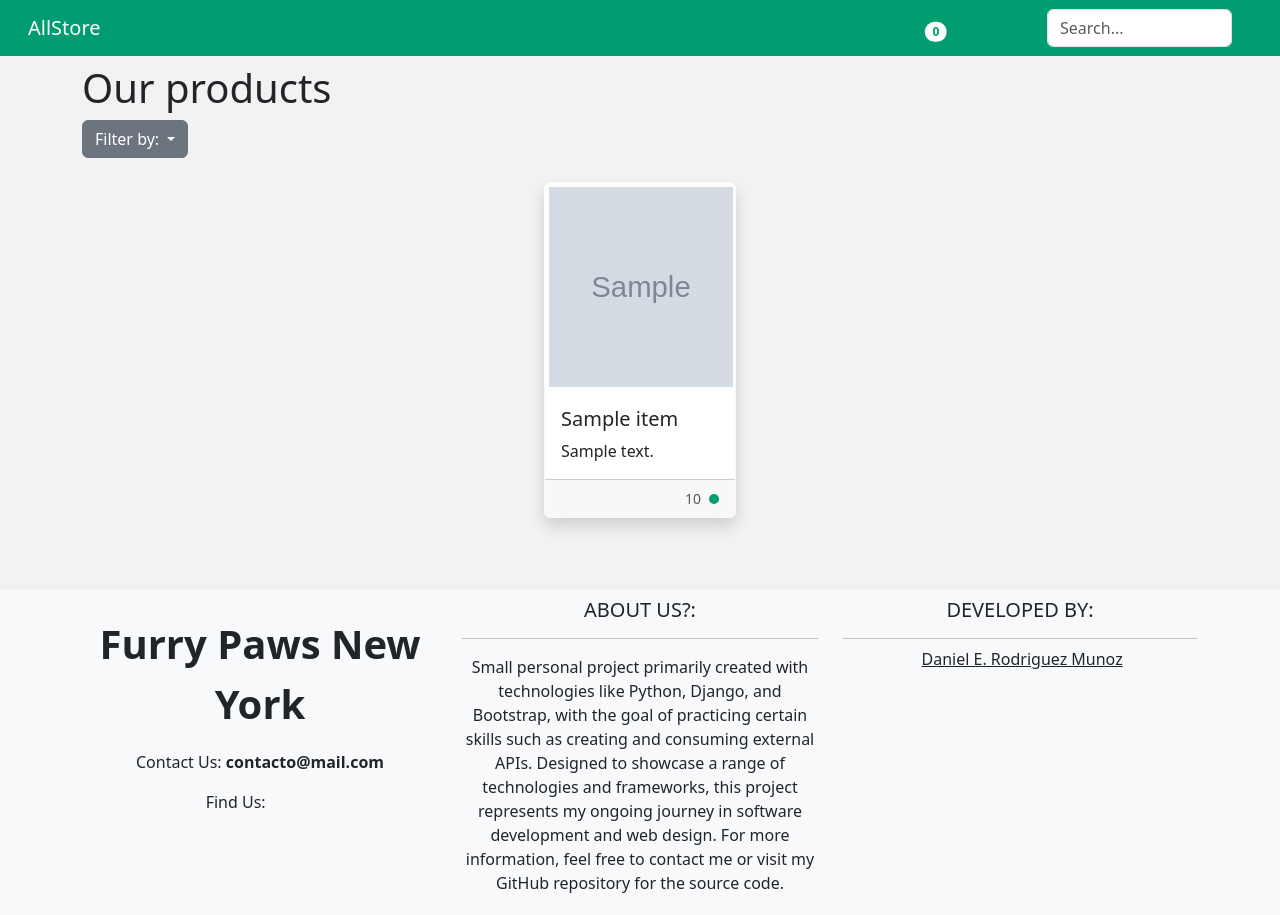
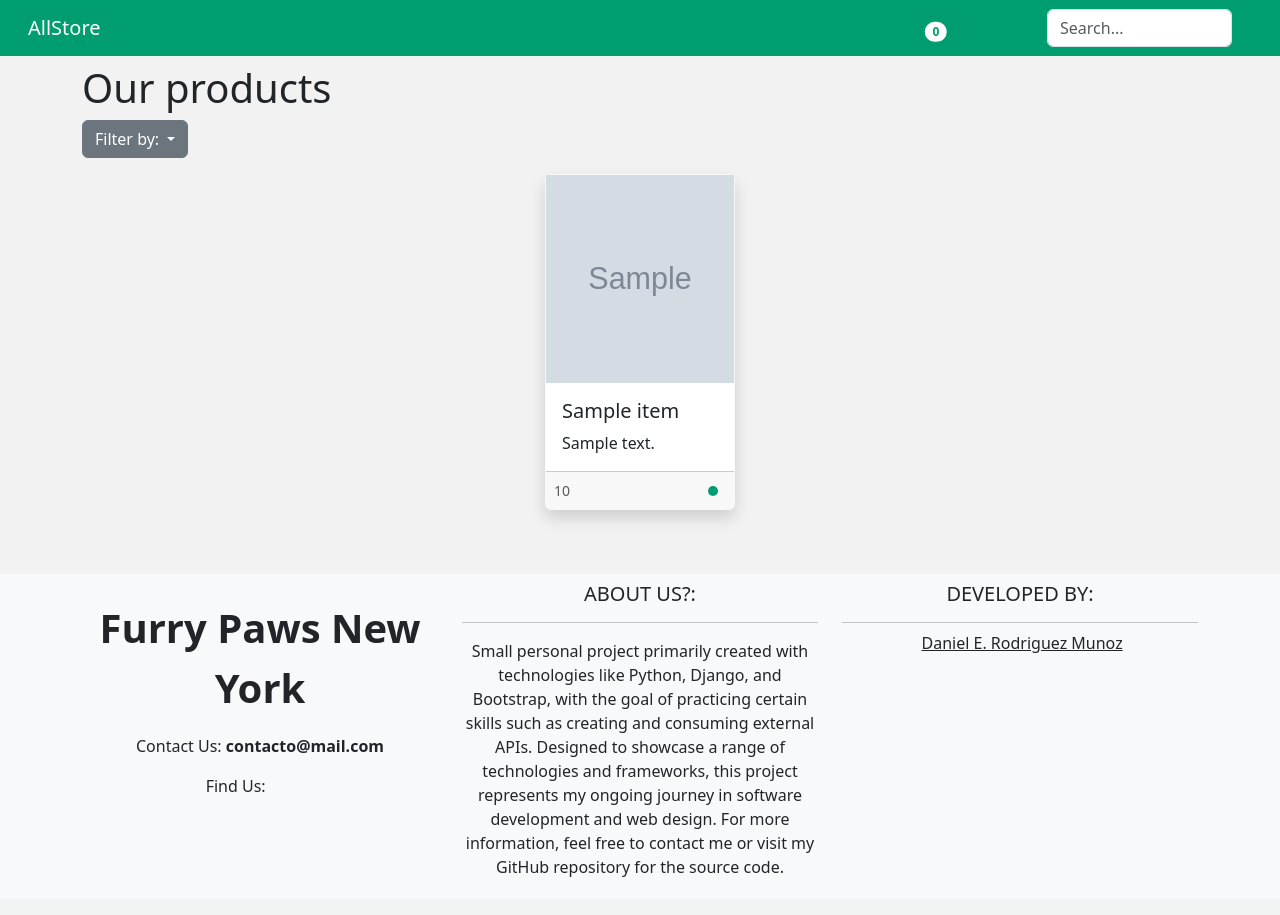
Before and after one commit to Romu9319/all_store, a Django app: page / in a window 1280 px wide. After the commit the page ends 877 px from the top, so only its background shows below. Run offline with Django 5.2, Linux system fonts and the light colour scheme; tables that the repository leaves empty hold one stand-in row (values such as "Sample post"); grey boxes marked "Sample" are stand-in pictures; a database or web service that is not in the repository returns one stand-in record (values such as "Sample title"); data that the repository does not hold is empty; some libraries are stand-ins or nearby versions.

Commit message:
adjusted catalog

```diff
--- a/ecommerce/templates/includes/catalogue/catalogue.html
+++ b/ecommerce/templates/includes/catalogue/catalogue.html
@@ -1,11 +1,11 @@
 <div class="row d-flex justify-content-center">
     {% for product in data %}
-        <div class="card col-md-2 col-lg-2 col-xl-2 border-light shadow scale-up m-4 px-0" style= "width: 12rem;">
-          <a href="{% url 'ecommerce:productDetails' product.id %}">
+        <div class="card col-10 col-sm-8 col-md-4 col-lg-2 border-light shadow scale-up m-3 px-0">
+          <a class="d-flex justify-content-center" href="{% url 'ecommerce:productDetails' product.id %}" >
             {% if product.image %}
-            <img class="p-1"src={{product.image}} alt="" style= "width: 12rem; height: 13rem;">
+            <img class="img-fluid"  src={{product.image}} style= "width: 12rem; height: 13rem;">
             {% else %}
-                <img src="https://via.placeholder.com/250" alt="">
+                <img src="https://via.placeholder.com/250" style= "width: 12rem; height: 13rem;">
             {% endif %}
           </a>
           <div class="card-body" >
@@ -14,7 +14,7 @@
               <p class="card-text"  style="overflow: hidden; text-overflow: ellipsis; white-space: nowrap;">{{product.description}}</p>
             </a>
             </div>
-          <div class="card-footer d-flex justify-content-end align-items-center p-2">
+          <div class="card-footer d-flex justify-content-between align-items-center p-2">
             <small class="text-body-secondary me-2">{{product.price}}</small>
             <a  class="btn p-1 me-2" style="background: #009d71; color: white" href="{% url 'ecommerce:addToCart' product.id %}">
               <i class="fa-solid fa-cart-arrow-down"></i>
--- a/ecommerce/templates/includes/navbarComponents/user.html
+++ b/ecommerce/templates/includes/navbarComponents/user.html
@@ -17,7 +17,7 @@
             </li>
             <!-- Si no está autenticado, muestra el botón de login -->
             <li>
-            <a  class="dropdown-item" href="{% url 'ecommerce:loginUser' %}">Login / Singup</a>
+                <a  class="dropdown-item" href="{% url 'ecommerce:loginUser' %}">Login / Singup</a>
             </li>
         {% endif %}
     </ul>
--- a/ecommerce/templates/index.html
+++ b/ecommerce/templates/index.html
@@ -10,10 +10,10 @@
 <body>
     <div class="container">
         <h1 class="mt-2 me-5">Our products</h1>
-        <div class="">
+        <div>
             {% include 'includes/catalogue/categories.html' %}
         </div>
-        <div class="">
+        <div>
             {% include 'includes/catalogue/catalogue.html' %}
         </div>
     </div>
```
